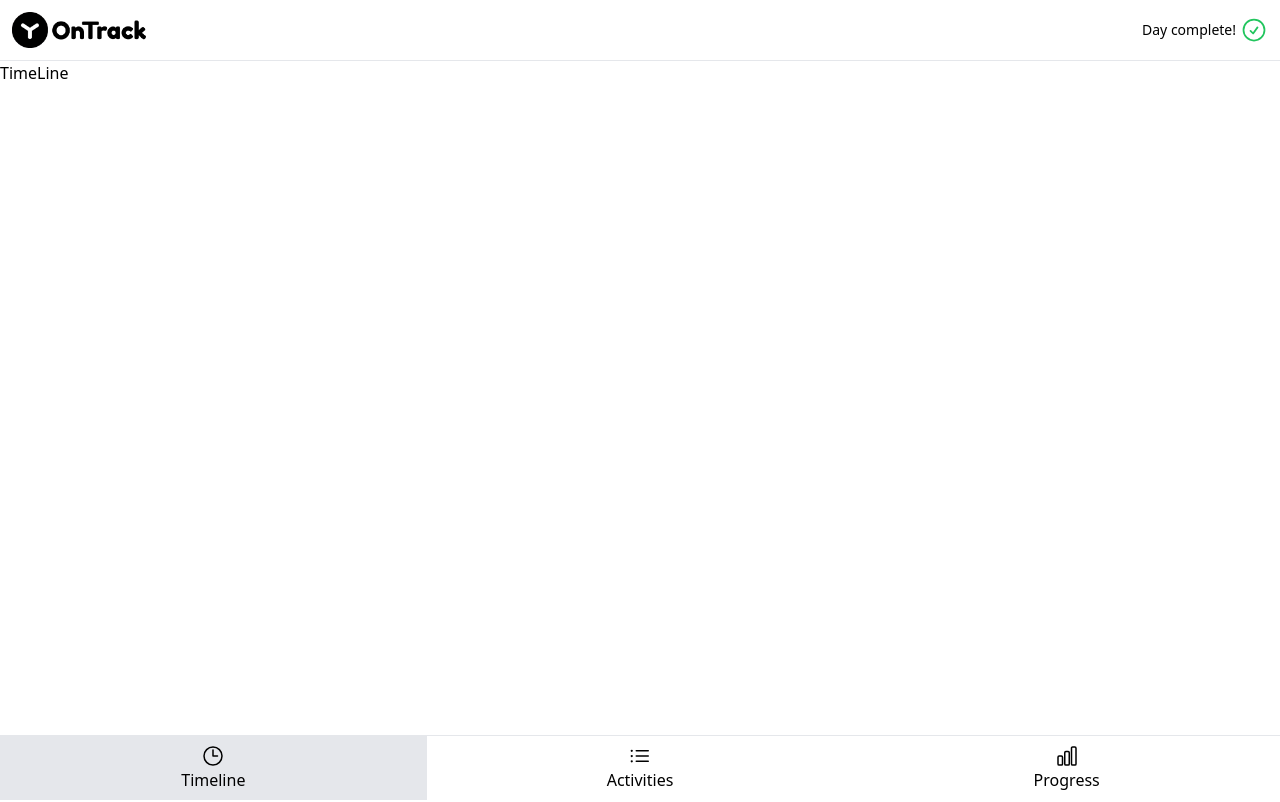
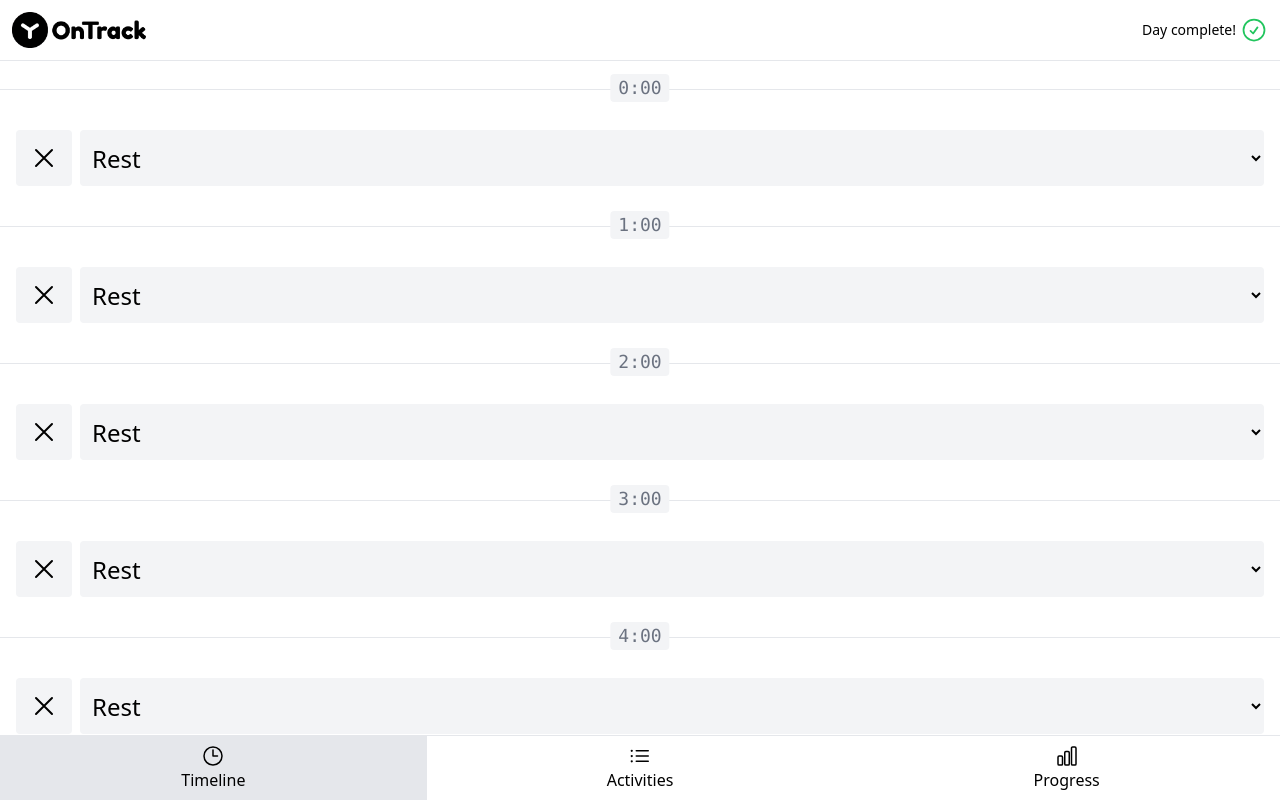
Before and after one commit to kruvv/ontrack, a Vue app: page /#timeline in a window 1280 px wide. Shown: the top 802 px of the page. Built offline with nearby package versions, Linux system fonts and the light colour scheme.

Commit message:
Начало работы над компонентом TimelineItem

```diff
--- a/src/App.vue
+++ b/src/App.vue
@@ -5,12 +5,13 @@
 import TheActivities from '@/pages/TheActivities.vue'
 import TheProgress from '@/pages/TheProgress.vue'
 import { ref } from 'vue'
-import { PAGE_TIMELINE, PAGE_ACTIVITIES, PAGE_PROGRESS } from './constants'
-import { normalizePageHash } from '@/functions'
+import { PAGE_TIMELINE, PAGE_ACTIVITIES, PAGE_PROGRESS } from './constants.ts'
+import { normalizePageHash, generateTimeLineItems } from '@/functions.ts'
 
 const currentPage = ref(normalizePageHash())
+const timelineItems = generateTimeLineItems()
 
-function goTo(page) {
+function goTo(page: string) {
   currentPage.value = page
 }
 </script>
@@ -18,7 +19,7 @@
 <template>
   <TheHeader @go-to-timeline="goTo(PAGE_TIMELINE)" @go-to-progress="goTo(PAGE_PROGRESS)" />
   <main class="flex flex-grow flex-col">
-    <TheTimeline v-show="currentPage === PAGE_TIMELINE" />
+    <TheTimeline v-show="currentPage === PAGE_TIMELINE" :timeline-items="timelineItems" />
     <TheActivities v-show="currentPage === PAGE_ACTIVITIES" />
     <TheProgress v-show="currentPage === PAGE_PROGRESS" />
   </main>
--- a/src/components/TheHeaderProgress.vue
+++ b/src/components/TheHeaderProgress.vue
@@ -13,7 +13,7 @@
 
 <script setup lang="ts">
 import { CheckCircleIcon } from '@heroicons/vue/24/outline'
-import { PAGE_PROGRESS } from '@/constants'
+import { PAGE_PROGRESS } from '@/constants.ts'
 </script>
 
 <style scoped></style>
--- a/src/components/TheLogo.vue
+++ b/src/components/TheLogo.vue
@@ -3,7 +3,7 @@
 </template>
 
 <script setup lang="ts">
-import { PAGE_TIMELINE } from '@/constants'
+import { PAGE_TIMELINE } from '@/constants.ts'
 </script>
 
 <style scoped></style>
--- a/src/components/TheNav.vue
+++ b/src/components/TheNav.vue
@@ -11,7 +11,7 @@
 
 <script setup lang="ts">
 import NavItem from './NavItem.vue'
-import { NAV_ITEMS } from '@/constants'
+import { NAV_ITEMS } from '@/constants.ts'
 
 defineProps(['currentPage'])
 
--- /dev/null
+++ b/src/components/TimelineItem.vue
@@ -0,0 +1,34 @@
+<template>
+  <li class="relative flex flex-col gap-2 border-t border-grey-200 py-10 px-4">
+    <a href="#" :class="hourLinkClasses">{{ timelineItem.hour }}:00</a>
+    <div class="flex gap-2">
+      <button class="rounded bg-gray-100 p-3 enabled:hover:bg-gray-200 disabled:cursor-not-allowed disabled:opacity-50">
+        <XMarkIcon class="h-8" />
+      </button>
+      <select name="" id="" class="w-full truncate rounded bg-gray-100 py-1 px-2 text-2xl">
+        <option selected disabled value="">Rest</option>
+        <option v-for="{ value, label } in options" :key="value" :value="value">{{ label }}</option>
+      </select>
+    </div>
+  </li>
+</template>
+
+<script setup lang="ts">
+import { XMarkIcon } from '@heroicons/vue/24/outline'
+const props = defineProps(['timelineItem'])
+
+const hourLinkClasses = [
+  'absolute -top-4 left-1/2 -translate-x-1/2 rounded  px-2 font-mono text-lg',
+  props.timelineItem.hour === new Date().getHours()
+    ? 'bg-purple-900 font-black text-white'
+    : 'bg-gray-100 text-gray-500',
+]
+
+const options = [
+  { value: 1, label: 'Coding' },
+  { value: 2, label: 'Reading' },
+  { value: 3, label: 'Training' },
+]
+</script>
+
+<style scoped></style>
--- a/src/constants.js
+++ b/src/constants.ts
@@ -3,6 +3,7 @@
 export const PAGE_TIMELINE = 'timeline'
 export const PAGE_ACTIVITIES = 'activities'
 export const PAGE_PROGRESS = 'progress'
+export const HOURS_IN_DAY = 24
 
 export const NAV_ITEMS = {
   [PAGE_TIMELINE]: ClockIcon,
--- a/src/functions.js
+++ b/src/functions.ts
@@ -1,4 +1,4 @@
-import { PAGE_TIMELINE, PAGE_ACTIVITIES, PAGE_PROGRESS } from '@/constants'
+import { PAGE_TIMELINE, PAGE_ACTIVITIES, PAGE_PROGRESS, HOURS_IN_DAY } from '@/constants.ts'
 
 // Проверяем хеш в адресе страницы, если нужно нормализуем его к виду host/ontrack/#timeline
 export function normalizePageHash() {
@@ -7,3 +7,12 @@
   window.location.hash = PAGE_TIMELINE
   return PAGE_TIMELINE
 }
+// Герерация часов каждый день
+export function generateTimeLineItems() {
+  const timeItems = []
+
+  for (let hour = 0; hour < HOURS_IN_DAY; hour++) {
+    timeItems.push({ hour })
+  }
+  return timeItems
+}
--- a/src/pages/TheTimeline.vue
+++ b/src/pages/TheTimeline.vue
@@ -1,7 +1,15 @@
 <template>
-  <h1>TimeLine</h1>
+  <div class="mt-7">
+    <ul>
+      <TimelineItem v-for="timelineitem in timelineItems" :key="timelineitem.hour" :timeline-item="timelineitem" />
+    </ul>
+  </div>
 </template>
 
-<script setup lang="ts"></script>
+<script setup lang="ts">
+import TimelineItem from '@/components/TimelineItem.vue'
+
+defineProps(['timelineItems'])
+</script>
 
 <style scoped></style>
```
